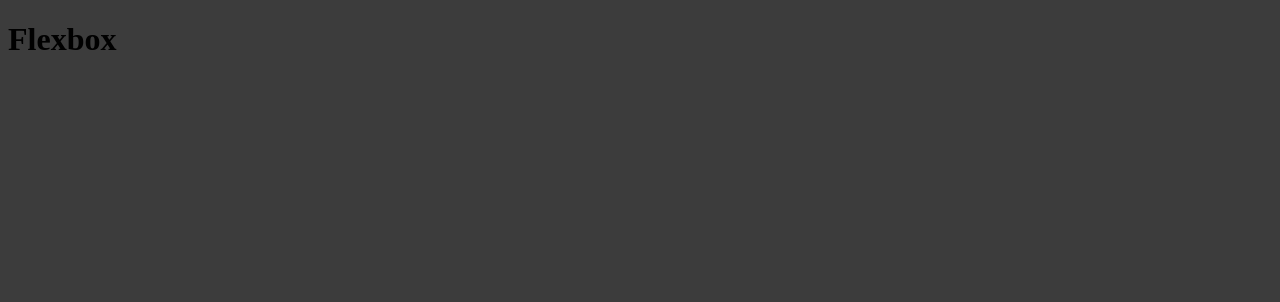
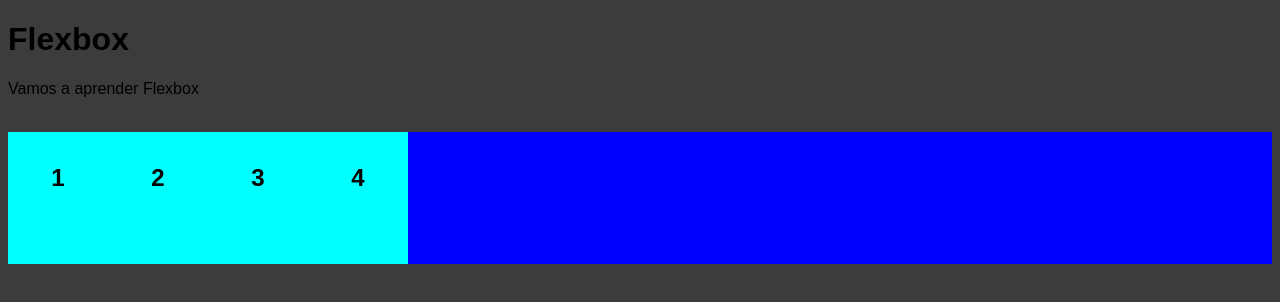
Before and after one commit to MikeyMX332/Flexbox, a plain HTML site: page index.html in a window 1280 px wide. Drawn offline with Linux system fonts and the light colour scheme.

Commit message:
Iniciamos con Flexbox

```diff
--- a/index.html
+++ b/index.html
@@ -7,5 +7,13 @@
 </head>
 <body>
   <h1>Flexbox</h1>
+  <p>Vamos a aprender Flexbox</p>
+  <br>
+  <div class="container">
+    <div class="item">1</div>
+    <div class="item">2</div>
+    <div class="item">3</div>
+    <div class="item">4</div>
+  </div>
 </body>
 </html>
--- a/style.css
+++ b/style.css
@@ -1,3 +1,19 @@
 body {
  background-color: rgb(60, 60, 60);
+ font-family: sans-serif;
 }
+
+.container {
+    display: flex;
+background-color: blue;
+}
+
+.item {
+    width: 100px;
+    height: 100px;
+    background-color: aqua;
+    text-align: center;
+    font-size: 24px;
+    font-weight: bold;
+    padding-top: 32px;
+}
```
